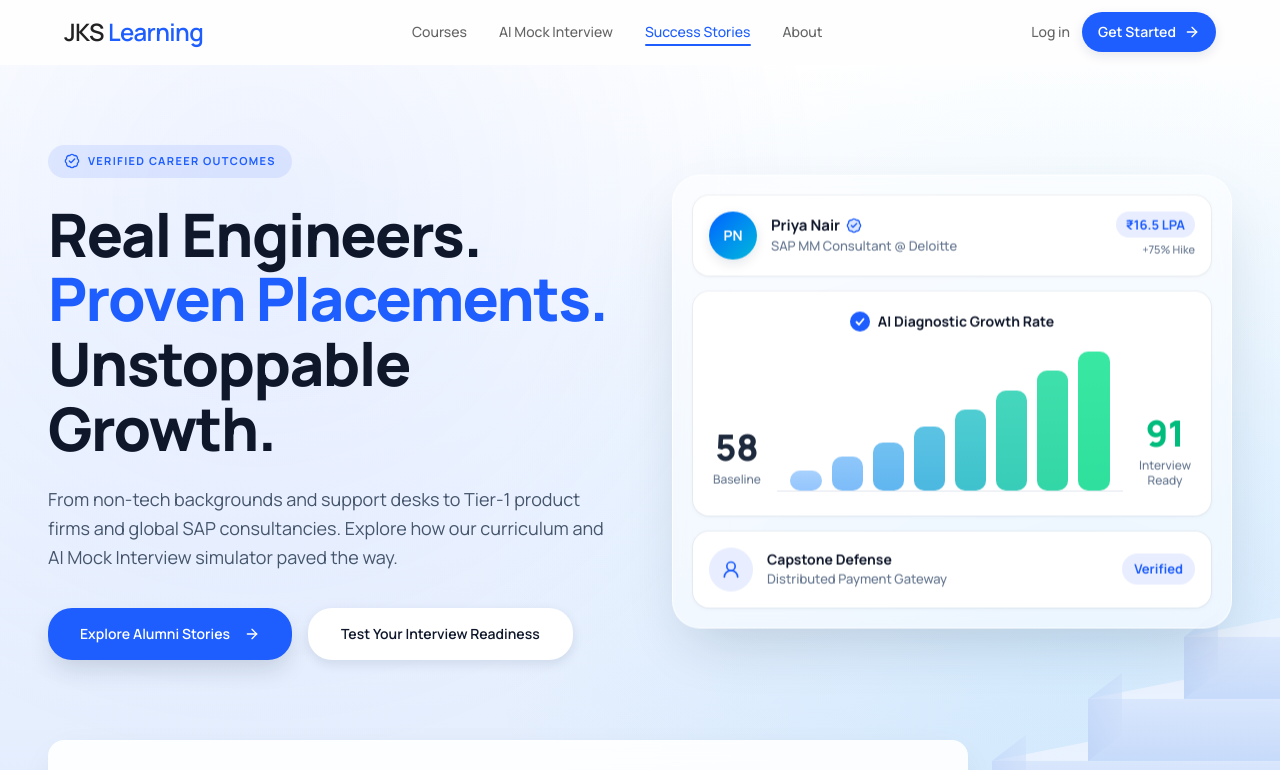
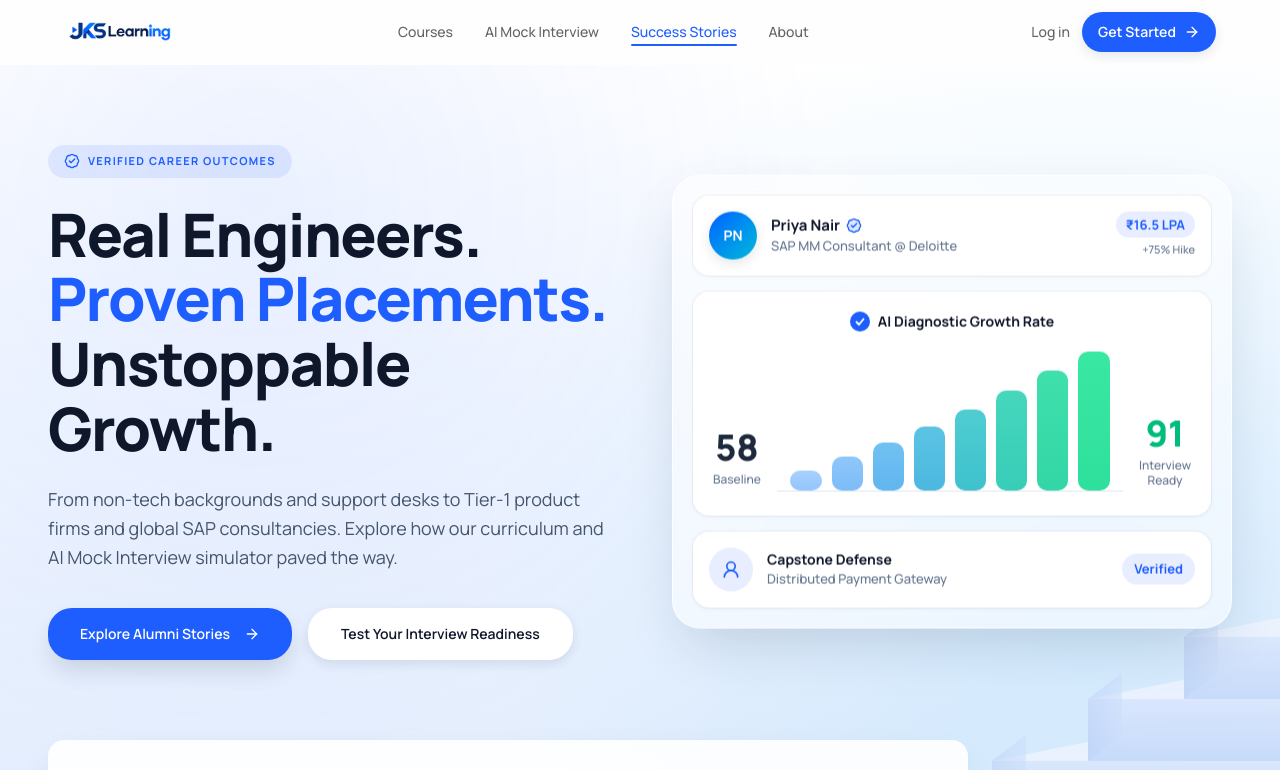
Before and after one commit to lexonitsolutions/JKS-Learning-ui, a Next.js app: page /success-stories in a window 1280 px wide. Shown: the top 770 px of the page. Built offline with nearby package versions, Linux system fonts and the light colour scheme.

Commit message:
feat: integrate official JKS Learning logo across entire platform

```diff
--- a/src/app/(auth)/layout.tsx
+++ b/src/app/(auth)/layout.tsx
@@ -1,4 +1,4 @@
-import Link from "next/link";
+import { JksLogo } from "@/components/common/jks-logo";
 
 // See (admin)/layout.tsx — same reasoning, for /login and /register: only
 // proxy.ts reads the session cookie, so without this Next can statically
@@ -9,12 +9,10 @@
 export default function AuthLayout({ children }: { children: React.ReactNode }) {
   return (
     <div className="flex min-h-screen flex-col items-center justify-center bg-bg-light px-4 py-12">
-      {/* The auth card's left panel carries its own JKS Learning branding
-       * at md+ widths — showing this too would duplicate it. That panel is
-       * hidden below md, so this fills in as the only brand mark on mobile. */}
-      <Link href="/" className="text-h3 mb-8 font-bold text-primary-dark md:hidden">
-        JKS<span className="text-primary-blue"> Learning</span>
-      </Link>
+      {/* Mobile brand header */}
+      <div className="mb-8 md:hidden">
+        <JksLogo size="lg" />
+      </div>
       {children}
     </div>
   );
--- /dev/null
+++ b/src/components/common/jks-logo.tsx
@@ -0,0 +1,60 @@
+"use client";
+
+import React from "react";
+import Link from "next/link";
+import Image from "next/image";
+
+interface JksLogoProps {
+  size?: "sm" | "md" | "lg" | "xl";
+  href?: string;
+  className?: string;
+  imgClassName?: string;
+  showSubtitle?: string;
+  priority?: boolean;
+}
+
+const SIZE_MAP = {
+  sm: { height: 28, width: 140, class: "h-7 w-auto" },
+  md: { height: 36, width: 180, class: "h-9 w-auto" },
+  lg: { height: 44, width: 220, class: "h-11 w-auto" },
+  xl: { height: 56, width: 280, class: "h-14 w-auto" },
+};
+
+export function JksLogo({
+  size = "md",
+  href = "/",
+  className = "",
+  imgClassName = "",
+  showSubtitle,
+  priority = true,
+}: JksLogoProps) {
+  const dim = SIZE_MAP[size] || SIZE_MAP.md;
+
+  const content = (
+    <div className={`inline-flex items-center gap-2.5 select-none ${className}`}>
+      <Image
+        src="/images/jks-logo.png"
+        alt="JKS Learning"
+        width={dim.width}
+        height={dim.height}
+        priority={priority}
+        className={`object-contain transition-transform duration-200 hover:opacity-95 ${dim.class} ${imgClassName}`}
+      />
+      {showSubtitle && (
+        <span className="text-[10px] font-bold text-slate-400 uppercase tracking-wider pl-1 border-l border-slate-200 hidden sm:inline-block">
+          {showSubtitle}
+        </span>
+      )}
+    </div>
+  );
+
+  if (href) {
+    return (
+      <Link href={href} className="inline-flex items-center focus:outline-none focus-visible:ring-2 focus-visible:ring-[#2563EB] rounded-lg">
+        {content}
+      </Link>
+    );
+  }
+
+  return content;
+}
--- a/src/components/dashboard/sidebar.tsx
+++ b/src/components/dashboard/sidebar.tsx
@@ -22,6 +22,8 @@
   type LucideIcon,
 } from "lucide-react";
 import { useMockSession, logoutMockSession } from "@/lib/auth/use-mock-auth";
+import { JksLogo } from "@/components/common/jks-logo";
+
 
 interface NavItem {
   href: string;
@@ -278,30 +280,19 @@
         >
           {!isCollapsed ? (
             <>
-              <Link href={rootHref} className="flex items-center gap-2.5 truncate group">
-                <div className="flex h-9 w-9 shrink-0 items-center justify-center rounded-xl bg-gradient-to-tr from-[#2563EB] to-[#60A5FA] text-white font-extrabold text-sm shadow-md shadow-blue-500/25 ring-1 ring-white/30 group-hover:scale-105 transition-transform">
-                  JKS
-                </div>
-                <div className="flex flex-col">
-                  <span className="text-[15px] font-bold tracking-tight text-slate-900 leading-tight">
-                    JKS <span className="text-[#2563EB]">Learning</span>
-                  </span>
-                  <span className="text-[10px] font-medium text-slate-400 uppercase tracking-wider">
-                    {userRole}
-                  </span>
-                </div>
-              </Link>
+              <JksLogo size="sm" href={rootHref} showSubtitle={userRole} />
               <button
                 type="button"
                 onClick={toggleSidebar}
                 aria-label="Collapse sidebar"
                 title="Collapse sidebar"
-                className="flex h-8 w-8 items-center justify-center rounded-lg text-slate-400 hover:bg-slate-100 hover:text-slate-700 transition-colors"
+                className="flex h-8 w-8 items-center justify-center rounded-lg text-slate-400 hover:bg-slate-100 hover:text-slate-700 transition-colors shrink-0"
               >
                 <PanelLeftClose className="h-4 w-4 stroke-[2]" />
               </button>
             </>
           ) : (
+
             <div className="relative group flex items-center justify-center">
               <button
                 type="button"
--- a/src/components/marketing/site-footer.tsx
+++ b/src/components/marketing/site-footer.tsx
@@ -1,4 +1,5 @@
 import Link from "next/link";
+import { JksLogo } from "@/components/common/jks-logo";
 
 const COLUMNS = [
   {
@@ -32,10 +33,11 @@
       <div className="mx-auto max-w-[1280px] px-6 py-16 lg:px-16">
         <div className="grid grid-cols-2 gap-10 md:grid-cols-5">
           <div className="col-span-2">
-            <span className="text-h3 font-bold text-white">
-              JKS<span className="text-primary-blue"> Learning</span>
-            </span>
+            <div className="inline-block rounded-xl bg-white/95 p-2 shadow-md">
+              <JksLogo size="md" />
+            </div>
             <p className="mt-4 max-w-xs text-sm">
+
               Career-focused IT upskilling with structured courses and AI-powered
               interview readiness for Full Stack, Frontend, and SAP professionals.
             </p>
--- a/src/components/marketing/site-header.tsx
+++ b/src/components/marketing/site-header.tsx
@@ -6,6 +6,7 @@
 import { motion, AnimatePresence } from "framer-motion";
 import { ArrowRight, Menu, X } from "lucide-react";
 import { useReducedMotion } from "@/lib/motion/use-reduced-motion";
+import { JksLogo } from "@/components/common/jks-logo";
 
 const NAV_LINKS = [
   { href: "/courses", label: "Courses" },
@@ -43,9 +44,8 @@
       }`}
     >
       <div className="mx-auto flex h-16 max-w-[1280px] items-center justify-between px-6 lg:px-16">
-        <Link href="/" className="text-h3 font-bold tracking-tight text-text-heading">
-          JKS<span className="text-primary-blue"> Learning</span>
-        </Link>
+        <JksLogo size="md" className="py-1" />
+
 
         <nav className="hidden items-center gap-8 md:flex">
           {NAV_LINKS.map((link) => {
--- a/src/components/ui/travel-connect-signin-1.tsx
+++ b/src/components/ui/travel-connect-signin-1.tsx
@@ -7,11 +7,17 @@
 import { motion } from "framer-motion";
 import { useForm } from "react-hook-form";
 import { zodResolver } from "@hookform/resolvers/zod";
+
 import { z } from "zod";
 import { cn } from "@/lib/utils";
 import { loginWithMockCredentials } from "@/lib/auth/use-mock-auth";
 import { MOCK_USERS, type MockRole } from "@/lib/auth/mock-users";
 import { useReducedMotion } from "@/lib/motion/use-reduced-motion";
+import { JksLogo } from "@/components/common/jks-logo";
+
+
+
+
 
 // Adapted from a 21st.dev "travel-connect-signin-1" submission. Kept as one
 // file at the requested path/name, but with real changes from the source:
@@ -251,8 +257,12 @@
       {/* Right side — form */}
       <div className="flex w-full flex-col justify-center bg-white p-8 md:w-1/2 md:p-10">
         <FadeIn reducedMotion={reducedMotion} delay={0} y={20}>
+          <div className="mb-5">
+            <JksLogo size="md" />
+          </div>
           <h1 className="mb-1 text-2xl font-bold text-gray-800 md:text-3xl">{copy.heading}</h1>
           <p className="mb-8 text-gray-500">{copy.subheading}</p>
+
 
           <div className="mb-6">
             <button
```
Also changed, not shown: public/images/jks-logo.png (added), public/jks-logo.png (added).
